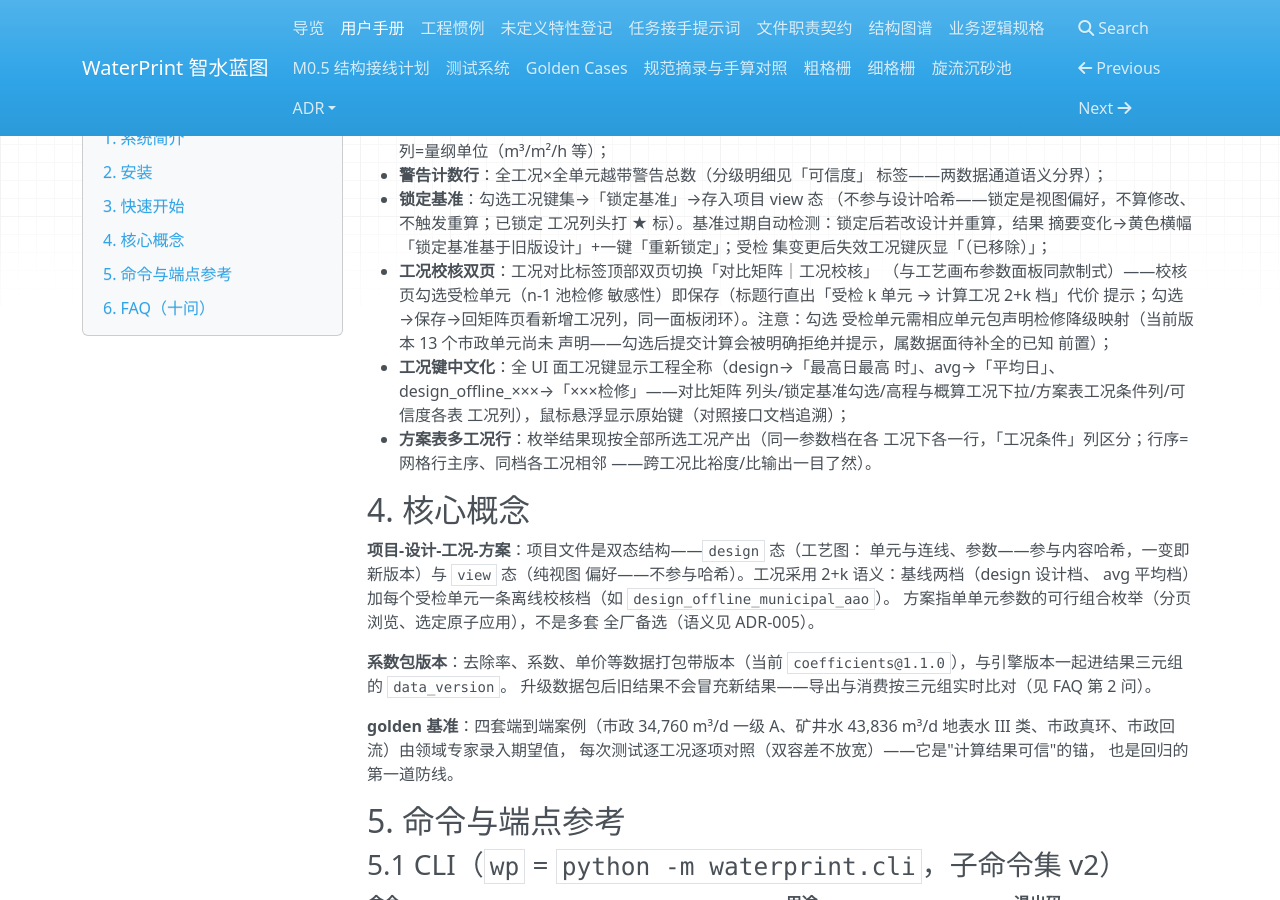
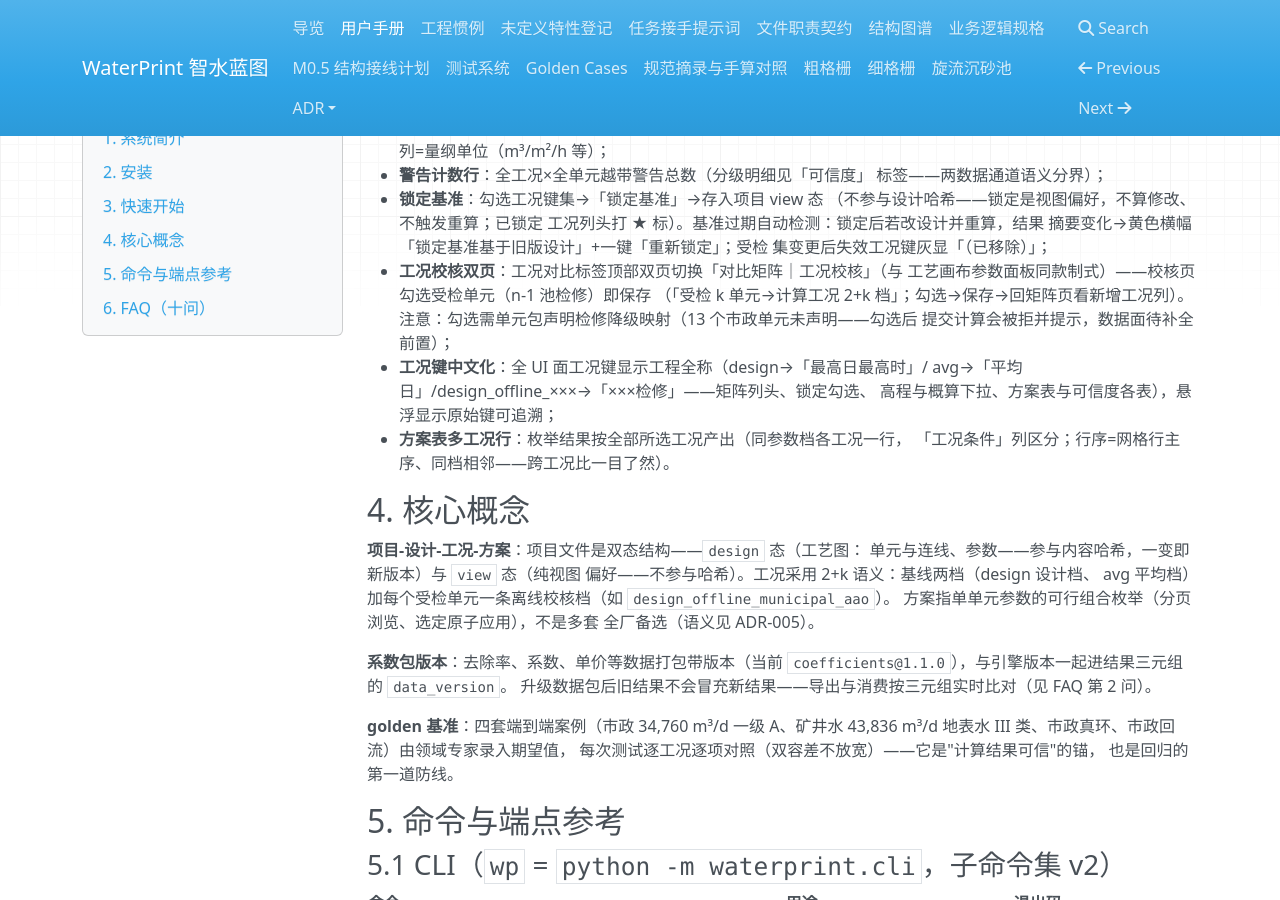
Before and after one commit to yyx20040712/waterprint, an MkDocs documentation site: the page built from docs/user-manual.md, in a window 1280 px wide and 900 px high, scrolled down 6732 px. Built offline with MkDocs 1.6.1, drawn with Linux system fonts in a browser that asks for light colours; nearby versions of some CDN libraries.

Commit message:
CI 修复笔: user-manual.md 504→500 行回行数预算内(工况面反馈批新增段[工况校核双页+工况键中文化]排版压缩——内容零删减仅并句; 本地全绿后追加文档致预算红=验证时序坑实录: run_gates 全绿跑于 user-manual 修改前, CI[架构门禁 check_file_budgets+内核质量 test_file_budgets 双面]如实拦下——本地复现同红, 压缩后双绿).

```diff
--- a/docs/user-manual.md
+++ b/docs/user-manual.md
@@ -388,20 +388,16 @@
   工况列头打 ★ 标）。基准过期自动检测：锁定后若改设计并重算，结果
   摘要变化→黄色横幅「锁定基准基于旧版设计」+一键「重新锁定」；受检
   集变更后失效工况键灰显「（已移除）」；
-- **工况校核双页**：工况对比标签顶部双页切换「对比矩阵｜工况校核」
-  （与工艺画布参数面板同款制式）——校核页勾选受检单元（n-1 池检修
-  敏感性）即保存（标题行直出「受检 k 单元 → 计算工况 2+k 档」代价
-  提示；勾选→保存→回矩阵页看新增工况列，同一面板闭环）。注意：勾选
-  受检单元需相应单元包声明检修降级映射（当前版本 13 个市政单元尚未
-  声明——勾选后提交计算会被明确拒绝并提示，属数据面待补全的已知
-  前置）；
-- **工况键中文化**：全 UI 面工况键显示工程全称（design→「最高日最高
-  时」、avg→「平均日」、design_offline_×××→「×××检修」——对比矩阵
-  列头/锁定基准勾选/高程与概算工况下拉/方案表工况条件列/可信度各表
-  工况列），鼠标悬浮显示原始键（对照接口文档追溯）；
-- **方案表多工况行**：枚举结果现按全部所选工况产出（同一参数档在各
-  工况下各一行，「工况条件」列区分；行序=网格行主序、同档各工况相邻
-  ——跨工况比裕度/比输出一目了然）。
+- **工况校核双页**：工况对比标签顶部双页切换「对比矩阵｜工况校核」（与
+  工艺画布参数面板同款制式）——校核页勾选受检单元（n-1 池检修）即保存
+  （「受检 k 单元→计算工况 2+k 档」；勾选→保存→回矩阵页看新增工况列）。
+  注意：勾选需单元包声明检修降级映射（13 个市政单元未声明——勾选后
+  提交计算会被拒并提示，数据面待补全前置）；
+- **工况键中文化**：全 UI 面工况键显示工程全称（design→「最高日最高时」/
+  avg→「平均日」/design_offline_×××→「×××检修」——矩阵列头、锁定勾选、
+  高程与概算下拉、方案表与可信度各表），悬浮显示原始键可追溯；
+- **方案表多工况行**：枚举结果按全部所选工况产出（同参数档各工况一行，
+  「工况条件」列区分；行序=网格行主序、同档相邻——跨工况比一目了然）。
 
 ## 4. 核心概念
 
```
